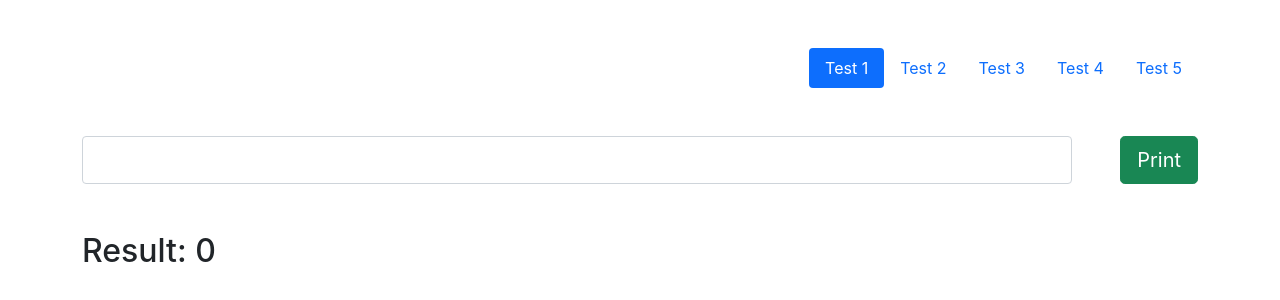
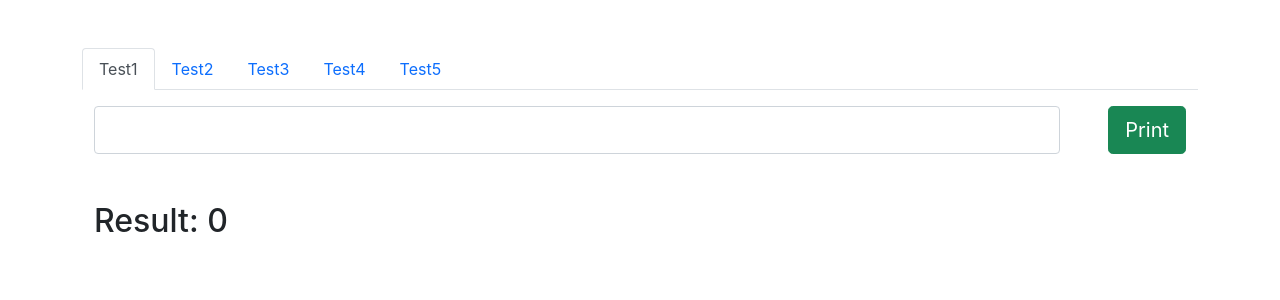
Before and after one commit to yumao823/greyseotest, a Next.js app: page / in a window 1280 px wide. Shown: the top 300 px of the page. Built offline with nearby package versions, Linux system fonts and the light colour scheme.

Commit message:
feat: clean up code bases

```diff
--- a/pages/index.tsx
+++ b/pages/index.tsx
@@ -1,3 +1,34 @@
-import Test1 from '../src/views/Home'
+import React, { FC } from 'react'
+import { Container, Tabs, Tab } from 'react-bootstrap'
+import Test1 from '../views/Test1'
+import Test2 from '../views/Test2'
+import Test3 from '../views/Test3'
+import Test4 from '../views/Test4'
+import Test5 from '../views/Test5'
 
-export default Test1
+const TABS = [
+  { title: 'Test1', activekey: 'test1', component: <Test1 /> },
+  { title: 'Test2', activekey: 'test2', component: <Test2 /> },
+  { title: 'Test3', activekey: 'test3', component: <Test3 /> },
+  { title: 'Test4', activekey: 'test4', component: <Test4 /> },
+  { title: 'Test5', activekey: 'test5', component: <Test5 /> },
+]
+
+const Home: FC = () => {
+  return (
+    <Container className='py-5'>
+      <Tabs
+        defaultActiveKey="test1"
+        className="mb-3"
+      >
+        {TABS.map((item) => (
+          <Tab key={item.activekey} eventKey={item.activekey} title={item.title}>
+            {item.component}
+          </Tab>
+        ))}
+      </Tabs>
+    </Container>
+  )
+}
+
+export default Home
--- a/src/components/Header.tsx
+++ /dev/null
@@ -1,29 +0,0 @@
-import React, { FC, useState } from 'react'
-import { Container, Nav } from 'react-bootstrap'
-
-const ROUTES = [
-  { title: 'Test 1', route: '/', key: '1' },
-  { title: 'Test 2', route: '/test2', key: '2' },
-  { title: 'Test 3', route: '/test3', key: '3' },
-  { title: 'Test 4', route: '/test4', key: '4' },
-  { title: 'Test 5', route: '/test5', key: '5' },
-]
-
-const Header: FC = () => {
-  const [active, setActive] = useState<string>(ROUTES[0].key)
-
-  return (
-  <div className='header py-5'>
-    <Container>
-      <Nav className='justify-content-end' variant="pills" activeKey={active} onSelect={(e : any) => setActive(e)}>
-        {ROUTES.map((item) => (
-          <Nav.Item key={`rt-${item.key}`}>
-            <Nav.Link href={item.route} eventKey={item.key}>{item.title}</Nav.Link>
-          </Nav.Item>
-        ))}
-      </Nav>
-    </Container>
-  </div>
-)}
-
-export default Header
--- a/src/layout/Layout.tsx
+++ /dev/null
@@ -1,13 +0,0 @@
-import React, { FC } from 'react'
-import Header from '../components/Header'
-
-interface LayoutProps {}
-
-const Layout: FC<LayoutProps> = (props) => (
-  <>
-    <Header />
-    {props.children}
-  </>
-)
-
-export default Layout
--- a/src/views/Home.tsx
+++ b/views/Test1.tsx
@@ -1,6 +1,5 @@
 import React, { FC, useState } from 'react'
 import { Button, Container, FormControl, InputGroup } from 'react-bootstrap'
-import Layout from '../layout/Layout'
 
 const Test1: FC = () => {
   const [value, setValue] = useState<string>('0')
@@ -9,7 +8,7 @@ const Test1: FC = () => {
   const handlePrint = () => {
     const _value = Number(value)
 
-    if (_value < 0) {
+    if (_value <= 0) {
       alert("Wrong Input!")
     } else if (_value % 22 === 0) {
       setResult('candybar')
@@ -23,7 +22,6 @@ const Test1: FC = () => {
   }
 
   return (
-    <Layout>
     <Container>
       <div className='d-flex mb-5'>
         <FormControl type='number' onChange={e => setValue(e.target.value)} />
@@ -31,7 +29,6 @@ const Test1: FC = () => {
       </div>
       <h2>Result: {result}</h2>
     </Container>
-    </Layout>
   )
 }
 
--- /dev/null
+++ b/views/Test2.tsx
@@ -0,0 +1,12 @@
+import React, { FC } from 'react'
+import { Container } from 'react-bootstrap'
+
+const Test2: FC = () => {
+  return (
+    <Container>
+      Test2
+    </Container>
+  )
+}
+
+export default Test2
--- /dev/null
+++ b/views/Test3.tsx
@@ -0,0 +1,12 @@
+import React, { FC } from 'react'
+import { Container } from 'react-bootstrap'
+
+const Test3: FC = () => {
+  return (
+    <Container>
+      Test3
+    </Container>
+  )
+}
+
+export default Test3
--- /dev/null
+++ b/views/Test4.tsx
@@ -0,0 +1,12 @@
+import React, { FC } from 'react'
+import { Container } from 'react-bootstrap'
+
+const Test4: FC = () => {
+  return (
+    <Container>
+      Test4
+    </Container>
+  )
+}
+
+export default Test4
--- /dev/null
+++ b/views/Test5.tsx
@@ -0,0 +1,12 @@
+import React, { FC } from 'react'
+import { Container } from 'react-bootstrap'
+
+const Test5: FC = () => {
+  return (
+    <Container>
+      Test5
+    </Container>
+  )
+}
+
+export default Test5
```
Lines whose indentation alone changed are shown as unchanged.
